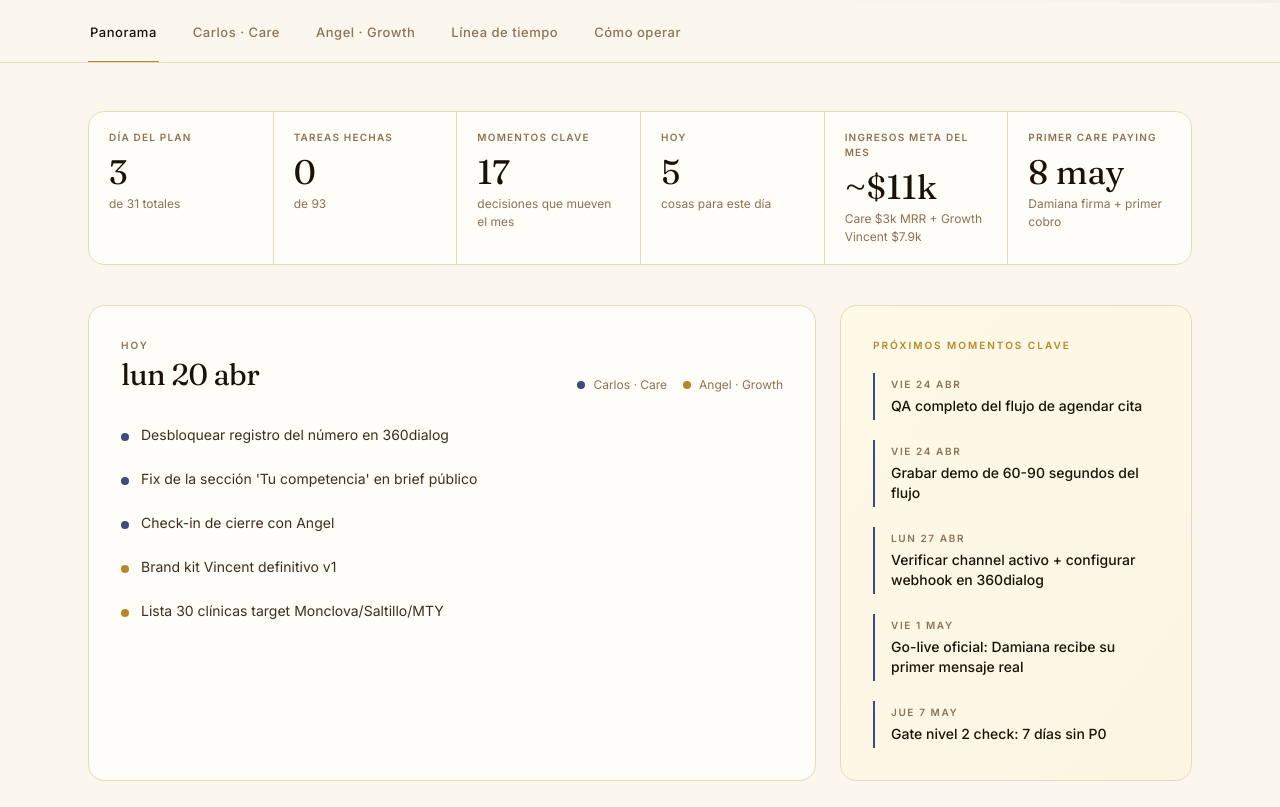
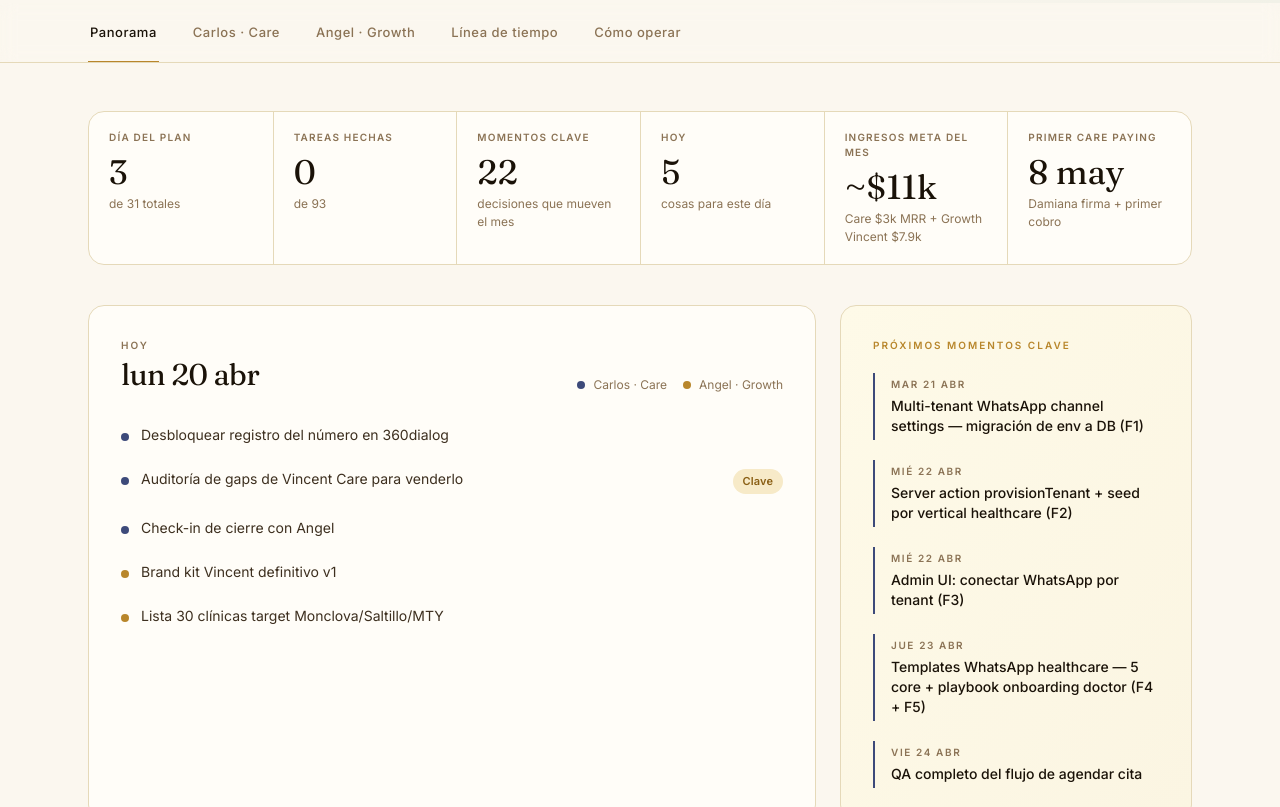
Before and after one commit to carlospemz/vincent-plan, a plain HTML site: page index.html in a window 1280 px wide. Shown: the part 753-1560 px from the top of the page. Drawn offline with nearby package versions, Linux system fonts and the light colour scheme.

Commit message:
align plan with vincent care product-ready focus (F1-F5)

```diff
--- a/index.html
+++ b/index.html
@@ -635,21 +635,21 @@ const TASKS = [
     ],
     durationMin:60,focus:3,slot:"morning",blocker:true
   }),
-  T("c-0420-2","carlos","2026-04-20","Fix de la sección 'Tu competencia' en brief público",{
-    why:"Ha crasheado múltiples veces por hydration mismatch. Último estado es revert + defensive String() coercion. Hay que limpiarlo para no depender de esa fragilidad.",
-    how:"Reproducir el crash localmente con data real. Identificar dónde el objeto llega con forma inesperada. Aplicar validación con zod o type guards antes de render. Tests de integración con 3 shapes distintos.",
-    subtasks:[
-      "Reproducir el hydration mismatch con brand_voice como object vs string",
-      "Refactorizar competencia section con type guards antes de render",
-      "Agregar test con 3 shapes de input (object válido, string legacy, null)",
-      "Deploy a preview y verificar que no hay warnings en console",
-      "Merge a main con tests verdes"
-    ],
-    kpis:[
-      {label:"Tests pasando",target:"3/3"},
-      {label:"Console warnings",target:"0 en hydration"}
-    ],
-    durationMin:180,focus:3,slot:"afternoon"
+  T("c-0420-2","carlos","2026-04-20","Auditoría de gaps de Vincent Care para venderlo",{
+    why:"Antes de escribir una línea de código nueva, hay que saber qué existe y qué falta. Vincent Care ya tiene ~2000 líneas (webhook, orchestrator, scheduling, agente), pero bloquea la venta al cliente #2 porque es single-tenant en env. Mapear gaps reales evita que construyamos lo que ya existe.",
+    how:"Clavarse en luno-platform/src/{app,lib}/care y whatsapp. Leer credentials.ts (el cuello de botella), orchestrator.ts, onboarding-form.tsx, migraciones relevantes. Salir con una lista corta de frentes priorizados.",
+    subtasks:[
+      "Mapear superficie Care existente (admin + tenant + api + webhooks + lib)",
+      "Leer credentials.ts → confirmar 'V1: Single-tenant pilot, read from env'",
+      "Identificar createTenant → valida que solo crea cáscara (4 campos)",
+      "Definir 5 frentes: F1 multi-tenant WhatsApp, F2 seed vertical, F3 UI conectar canal, F4 templates healthcare, F5 playbook",
+      "Congelar plataforma founders (hydration brand_voice, brief público, growth pipeline) del foco — Angel se encarga"
+    ],
+    kpis:[
+      {label:"Gaps identificados",target:"5"},
+      {label:"Roadmap reordenado",target:"Sí"}
+    ],
+    durationMin:90,focus:3,slot:"afternoon",milestone:true
   }),
   T("c-0420-3","carlos","2026-04-20","Check-in de cierre con Angel",{
     why:"Disciplina diaria de visibilidad. Sin esto, se pierde coordinación.",
@@ -660,39 +660,35 @@ const TASKS = [
   }),
 
   // Mar 21 abr
-  T("c-0421-1","carlos","2026-04-21","Configurar env vars de 360dialog en Vercel",{
-    why:"Cuando 360dialog dispare el OTP y quede el channel activo, Care tiene que estar listo para recibir tráfico sin fricción.",
-    how:"Entrar a Vercel → Project Settings → Environment Variables. Agregar las de 360dialog en Production. Verificar trim de newlines (bug conocido de vercel env).",
-    subtasks:[
-      "DIALOG360_API_KEY = API key del channel V3sIZOCH (copiar de wabamanagement)",
-      "DIALOG360_PARTNER_ID=srMmqpPA",
-      "DIALOG360_CHANNEL_ID=V3sIZOCH",
-      "WHATSAPP_FROM=+5218135825035",
-      "WHATSAPP_TENANT_SLUG=clinica-damiana",
-      "WHATSAPP_WEBHOOK_URL=https://luno-platform-tau.vercel.app/api/webhook/whatsapp",
-      "Verificar que no haya trailing newlines con curl al endpoint health",
-      "Redeploy para aplicar variables"
-    ],
-    kpis:[
-      {label:"Variables en Production",target:"6 de 6"},
-      {label:"Trim verificado",target:"Sin newlines"}
-    ],
-    durationMin:60,focus:2,slot:"morning"
-  }),
-  T("c-0421-2","carlos","2026-04-21","Revisar y reforzar el webhook handler de 360dialog",{
-    why:"El webhook es el punto de entrada del sistema. Si falla ahí, todo se cae silencioso. Hardening antes de tráfico real.",
-    how:"Refactorizar src/app/api/webhook/whatsapp/route.ts para payload de 360dialog (Meta-native webhook shape). Verificar shared-secret header, rate limiting, tenant resolution, error handling. Agregar logs estructurados en los puntos críticos.",
-    subtasks:[
-      "Adaptar handler al payload de 360dialog (Meta-native WhatsApp Cloud API shape)",
-      "Validar shared-secret o signing (360dialog usa query secret o header configurable)",
-      "Confirmar rate limiting funciona (test con 100 req en 10s)",
-      "Validar que tenant resolution por slug devuelve null limpio si no existe",
-      "Agregar console.log estructurado en cada error path",
-      "Deploy a preview y pegar un POST de muestra con curl para validar"
-    ],
-    kpis:[
-      {label:"Test manual con payload real",target:"Pasa"},
-      {label:"Rate limit test",target:"Bloquea en 101"}
+  T("c-0421-1","carlos","2026-04-21","Multi-tenant WhatsApp channel settings — migración de env a DB (F1)",{
+    why:"Hoy credentials.ts dice literal 'V1: Single-tenant pilot — read from env'. Esto bloquea al cliente #2: para el segundo doctor habría que redesplegar con nuevas env vars. Sin este fix, Vincent Care no escala más allá de Damiana. Con el fix, cada tenant tiene su canal independiente configurable desde admin UI.",
+    how:"Migration whatsapp_channel_settings (tenant_id, api_key cifrada, phone_number_id, waba_id, channel_id, active). Rehacer resolveCredentialsForPhoneNumberId + resolveCredentialsForTenant para leer de esa tabla. Fallback a env solo si no hay fila — piloto Damiana queda intacto. Seed de la fila para Damiana usando los valores del env actual.",
+    subtasks:[
+      "Migration 085_whatsapp_channel_settings.sql con RLS por tenant",
+      "Refactor src/lib/whatsapp/credentials.ts → lectura DB con fallback env",
+      "Seed de fila Damiana (tenant_id clinica-damiana + phone_number_id 1087315631129467)",
+      "Test local: resolver devuelve creds correctas para phone_number_id conocido",
+      "Deploy a producción + smoke test con GET /api/webhooks/care/whatsapp"
+    ],
+    kpis:[
+      {label:"Cliente #2 no requiere redeploy",target:"Verificado"},
+      {label:"Piloto Damiana no rompe",target:"Sí"}
+    ],
+    durationMin:150,focus:4,slot:"morning",milestone:true
+  }),
+  T("c-0421-2","carlos","2026-04-21","Test suite del webhook con payloads Meta reales",{
+    why:"El webhook handler ya existe y está completo (199 líneas, Meta Cloud v2, idempotency, after() para agent en background). Lo que falta es validarlo contra payloads reales de 360dialog antes de tener tráfico real — así no descubrimos bugs con pacientes de Damiana.",
+    how:"Suite de tests de integración contra fixtures JSON de payloads reales de Meta/360dialog. Simular: mensaje texto, mensaje imagen, mensaje con media caption, status update (sent/delivered/read), webhook auth failure, phone_number_id desconocido.",
+    subtasks:[
+      "Crear fixtures: 6 payloads JSON realistas (text, image, media, status, unauth, unknown-pnid)",
+      "Test integración POST /api/webhooks/care/whatsapp para cada fixture",
+      "Validar idempotency: enviar mismo mensaje 2× → segunda vez marcado duplicate",
+      "Validar que agent orchestrator dispara via after() sin bloquear 200",
+      "Test manual con curl contra prod: GET responde 200, POST sin auth responde 401"
+    ],
+    kpis:[
+      {label:"Fixtures verdes",target:"6 de 6"},
+      {label:"Idempotency verificada",target:"Sí"}
     ],
     durationMin:120,focus:3,slot:"morning"
   }),
@@ -714,35 +710,38 @@ const TASKS = [
   }),
 
   // Mie 22 abr
-  T("c-0422-1","carlos","2026-04-22","Construir script de onboarding de tenant",{
-    why:"Crear una clínica hoy requiere 15 inserts manuales. Con un script, Angel o yo lo hacemos en 90 minutos. Preparar esto antes de Damiana es crítico.",
-    how:"Script Node en scripts/onboard-tenant.ts. Recibe un JSON con tenant config (horarios, servicios, FAQs, owner). Ejecuta inserts idempotentes en Supabase. Logs claros en cada paso.",
-    subtasks:[
-      "Crear scripts/onboard-tenant.ts con dotenv + supabase admin client",
-      "Input: archivo JSON con tenant_config schema documentado",
-      "Insert tenant row + platform_access + tenant_membership del owner",
-      "Insert services, hours, FAQs, os_owner_identity, reminder_templates",
-      "Idempotente: si el slug ya existe, hace update en lugar de fail",
-      "Log colorido con emojis de check/cross en cada paso"
-    ],
-    kpis:[
-      {label:"Script funcional con JSON de prueba",target:"Crea tenant completo"},
-      {label:"Idempotencia",target:"Corre 2 veces sin error"},
-      {label:"Tiempo de ejecución",target:"<30s"}
-    ],
-    durationMin:180,focus:3,slot:"morning"
-  }),
-  T("c-0422-2","carlos","2026-04-22","Documentar el schema de tenant_config.json",{
-    why:"Angel necesita saber qué data pedirle a Damiana. Si no está documentado, se pierde tiempo en idas y vueltas.",
-    how:"Crear docs/care-tenant-onboarding.md con schema JSON comentado + ejemplo lleno + checklist de data a recolectar del cliente.",
-    subtasks:[
-      "Ejemplo completo con clínica dental ficticia (servicios, precios aprox, horarios)",
-      "Checklist de 10 preguntas para hacerle al cliente antes del onboarding",
-      "Sección 'qué hacer si el cliente no tiene X' con defaults",
-      "Subir al repo en docs/ para que Angel lo lea"
-    ],
-    kpis:[{label:"Doc publicado",target:"En repo accesible a Angel"}],
-    durationMin:60,focus:2,slot:"afternoon"
+  T("c-0422-1","carlos","2026-04-22","Server action provisionTenant + seed por vertical healthcare (F2)",{
+    why:"Hoy createTenant solo inserta 4 campos (name/slug/vertical/tz). El doctor queda con cáscara vacía: 0 tipos-cita, 0 horarios, 0 knowledge, 0 agent settings. Cada consultorio nuevo son horas de setup manual. Con provisionTenant el onboarding de un doctor healthcare toma minutos, no horas.",
+    how:"Nueva server action provisionTenant(tenantId, vertical) que, post-creación, hace seed dependiente del vertical. Para healthcare: tipos-cita típicos (primera consulta, seguimiento, revisión, chequeo), horarios default (lun-vie 9-18), agent settings con escalate_keywords clínicos (urgencia, sangrado, dolor intenso, hospitalizar), quiet hours 21-8.",
+    subtasks:[
+      "Definir shape VerticalSeed en src/lib/care/verticals/healthcare.ts",
+      "Seed: 4 appointment_types (primera-consulta 45min, seguimiento 30min, revisión 20min, chequeo 15min)",
+      "Seed: provider_schedules default lun-vie 9:00-18:00 America/Mexico_City",
+      "Seed: whatsapp_agent_settings (autoresponder=on, can_book=on, quiet 21-8, escalate_keywords clínicos)",
+      "Hook en createTenant: si vertical=healthcare → llamar provisionTenant automático",
+      "Test: crear tenant demo healthcare y verificar que todo el seed existe"
+    ],
+    kpis:[
+      {label:"Tenant healthcare listo post-creación",target:"Sin toques manuales"},
+      {label:"Tiempo onboarding tenant nuevo",target:"<5 min"}
+    ],
+    durationMin:180,focus:4,slot:"morning",milestone:true
+  }),
+  T("c-0422-2","carlos","2026-04-22","Admin UI: conectar WhatsApp por tenant (F3)",{
+    why:"Con F1 (multi-tenant DB) el resolver lee de tabla, pero aún no hay forma de LLENAR esa tabla sin SQL a mano. Necesitamos que yo (o Angel eventualmente) podamos conectar el canal de un doctor desde /admin sin tocar DB. Esto es lo que vuelve 'self-serve' el onboarding al final.",
+    how:"Ruta nueva /admin/tenants/[id]/whatsapp con form de 5 campos (api_key, phone_number_id, phone_number, waba_id, channel_id). Server action saveWhatsAppChannel con cifrado de api_key. Badge de estado (conectado / pendiente / error) en el detalle del tenant.",
+    subtasks:[
+      "Crear página /admin/tenants/[id]/whatsapp/ con form + estado actual",
+      "Server action saveWhatsAppChannel (valida, cifra api_key, upsert en DB)",
+      "Server action testWhatsAppChannel (pega a 360dialog GET /profile para validar)",
+      "Badge en /admin/tenants/ listando estado del canal de cada tenant",
+      "Smoke test: conectar Damiana desde la UI y confirmar que el bot sigue respondiendo"
+    ],
+    kpis:[
+      {label:"Conectar tenant WhatsApp desde UI",target:"Sin SQL"},
+      {label:"Validación contra 360dialog",target:"Verde"}
+    ],
+    durationMin:120,focus:3,slot:"afternoon",milestone:true
   }),
   T("c-0422-3","carlos","2026-04-22","Deploy + smoke test end-to-end",{
     why:"Día sin deploy es día muerto.",
@@ -753,21 +752,24 @@ const TASKS = [
   }),
 
   // Jue 23 abr
-  T("c-0423-1","carlos","2026-04-23","Diseñar y someter las 3 templates en 360dialog / Meta",{
-    why:"Los reminders fuera de ventana 24h requieren templates aprobados por Meta. Sin esto, el no-show defense no funciona.",
-    how:"Escribir 3 templates en español MX: confirmación de cita, recordatorio 24h, recordatorio 2h. Someter a aprobación desde el hub de 360dialog (que las empuja a Meta). Guardar los template name + namespace en Vercel env.",
-    subtasks:[
-      "Template 1: 'Hola {{1}}, te confirmamos tu cita el {{2}} a las {{3}} con la Dra. {{4}}. Responde SÍ para confirmar.'",
-      "Template 2 (24h antes): 'Recordatorio: tu cita es mañana {{1}} a las {{2}}. ¿Todo bien?'",
-      "Template 3 (2h antes): 'Te esperamos hoy a las {{1}} en {{2}}. Si no puedes venir, avísanos ya.'",
-      "Someter las 3 en hub 360dialog → Templates (categoría UTILITY, idioma es_MX)",
-      "Guardar template name + namespace en Vercel env cuando Meta apruebe (suele tardar 24h)"
-    ],
-    kpis:[
-      {label:"Templates sometidas",target:"3 de 3"},
-      {label:"Approval ETA",target:"<48h"}
-    ],
-    durationMin:90,focus:2,slot:"morning"
+  T("c-0423-1","carlos","2026-04-23","Templates WhatsApp healthcare — 5 core + playbook onboarding doctor (F4 + F5)",{
+    why:"Los reminders y confirmaciones fuera de ventana 24h requieren templates aprobados por Meta. Además, necesitamos playbook escrito de qué datos pedirle a un doctor cuando nos contrata, para que el onboarding sea reproducible (yo hoy, Angel mañana).",
+    how:"Redactar 5 templates healthcare en español MX como JSON listo para pegar al hub 360dialog. Además, doc docs/care-doctor-onboarding.md: checklist de 10 preguntas al doctor + defaults por si falta data + pasos operativos para darlo de alta.",
+    subtasks:[
+      "Template cita_confirmada: confirma cita con doctor y hora",
+      "Template recordatorio_24h: recuerda cita del día siguiente",
+      "Template recordatorio_2h: última llamada mismo día",
+      "Template reagendar_ofrecido: propone reagendar tras no-show o cancelación",
+      "Template no_show_followup: sigue a paciente que no llegó",
+      "Doc: 10 preguntas al doctor (horario, servicios, precios aprox, política de cancelación, etc.)",
+      "Doc: defaults healthcare por si falta data (copia del seed F2)",
+      "Doc: pasos operativos 'de firma a bot activo' (1.provisionTenant 2.conectar WhatsApp 3.aprobar templates 4.smoke test)"
+    ],
+    kpis:[
+      {label:"Templates listas en JSON",target:"5 de 5"},
+      {label:"Playbook publicado",target:"docs/care-doctor-onboarding.md en repo"}
+    ],
+    durationMin:150,focus:3,slot:"morning",milestone:true
   }),
   T("c-0423-2","carlos","2026-04-23","Monitoring + alertas de crons",{
     why:"Los 3 crons (no-show-defense, owner-summary, slot-cleanup) corren sin supervisión. Si fallan en silencio, Damiana no recibe sus recordatorios y se pierde la confianza desde día uno.",
```
